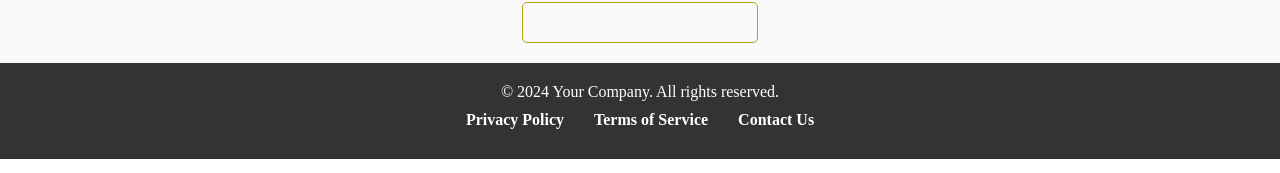
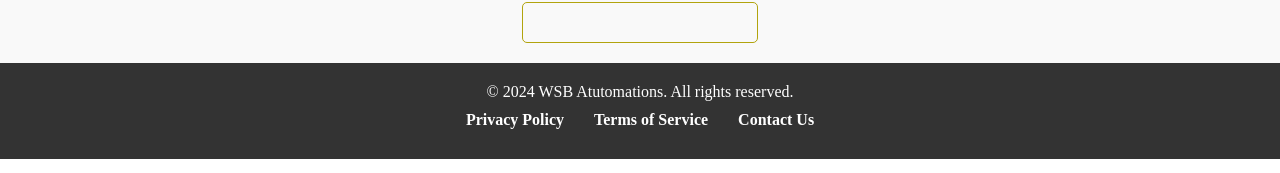
Before and after one commit to Jackson66124/wsb_bot, a React (Vite) app in the folder Frontend/: page / in a window 1280 px wide. Shown: the part 563-736 px from the top of the page. Built offline with nearby package versions, Linux system fonts and the light colour scheme.

Commit message:
Updated footer text

```diff
--- a/Frontend/src/Footer.jsx
+++ b/Frontend/src/Footer.jsx
@@ -4,7 +4,7 @@
     return (
     <footer className="footer">
         <div className="footer-content">
-        <p>&copy; 2024 Your Company. All rights reserved.</p>
+        <p>&copy; 2024 WSB Atutomations. All rights reserved.</p>
                 <ul className="footer-links">
                     <li><a href="/privacy">Privacy Policy</a></li>
                     <li><a href="/terms">Terms of Service</a></li>
```
